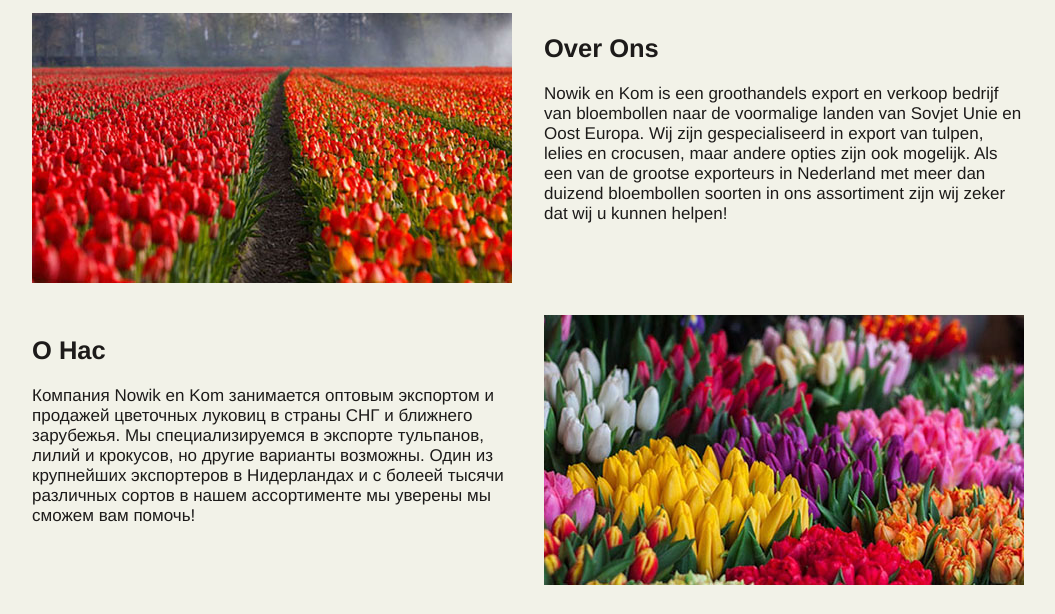
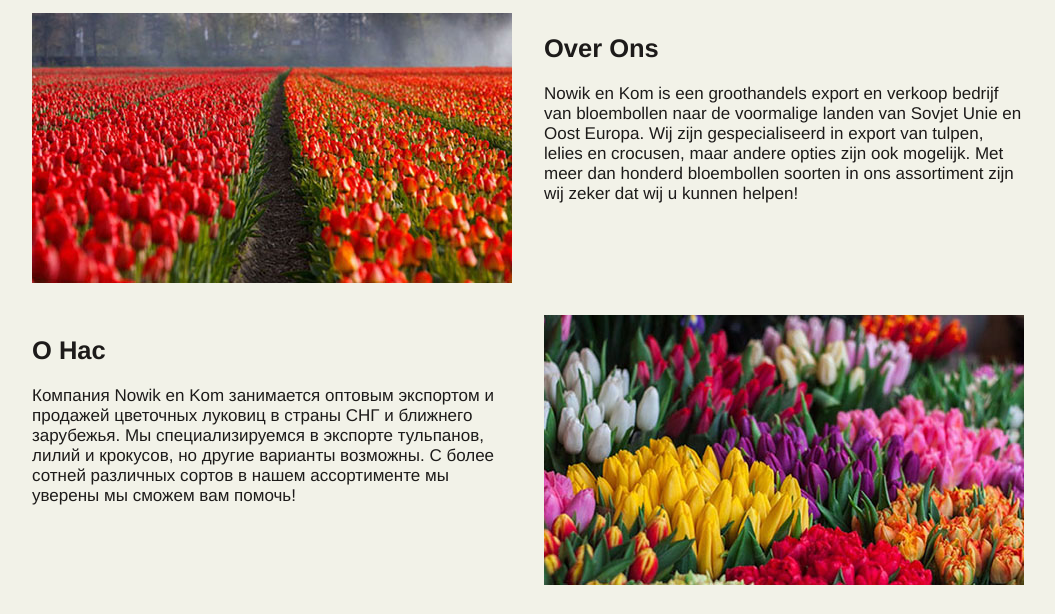
Before and after one commit to nowikenkom/nowikenkom.github.io, a plain HTML site: page index.html in a window 1280 px wide. Shown: the part 139-753 px from the top of the page, without its empty margins (112-1167 px from the left). Drawn offline with Linux system fonts and the light colour scheme.

Commit message:
Text update

```diff
--- a/index.html
+++ b/index.html
@@ -22,13 +22,13 @@
 			</div>
 			<div class="wide_column">
 				<h2>Over Ons</h2>
-				<p>Nowik en Kom is een groothandels export en verkoop bedrijf van bloembollen naar de voormalige landen van Sovjet Unie en Oost Europa. Wij zijn gespecialiseerd in export van tulpen, lelies en crocusen, maar andere opties zijn ook mogelijk. Als een van de grootse exporteurs in Nederland met meer dan duizend bloembollen soorten in ons assortiment zijn wij zeker dat wij u kunnen helpen!</p>
+				<p>Nowik en Kom is een groothandels export en verkoop bedrijf van bloembollen naar de voormalige landen van Sovjet Unie en Oost Europa. Wij zijn gespecialiseerd in export van tulpen, lelies en crocusen, maar andere opties zijn ook mogelijk. Met meer dan honderd bloembollen soorten in ons assortiment zijn wij zeker dat wij u kunnen helpen!</p>
 			</div>
 		</div>
 		<div class="row">
 			<div class="wide_column">
 				<h2 font-face>О Нас</h2>
-				<p>Компания Nowik en Kom занимается оптовым экспортом и продажей цветочных луковиц в страны СНГ и ближнего зарубежья. Мы специализируемся в экспорте тульпанов, лилий и крокусов, но другие варианты возможны. Один из крупнейших экспортеров в Нидерландах и с болеей тысячи различных сортов в нашем ассортименте мы уверены мы сможем вам помочь!</p>
+				<p>Компания Nowik en Kom занимается оптовым экспортом и продажей цветочных луковиц в страны СНГ и ближнего зарубежья. Мы специализируемся в экспорте тульпанов, лилий и крокусов, но другие варианты возможны. C более сотней различных сортов в нашем ассортименте мы уверены мы сможем вам помочь!</p>
 			</div>
 			<div class="wide_column">
 				<img src="./files/tulips_2.jpg">
```
